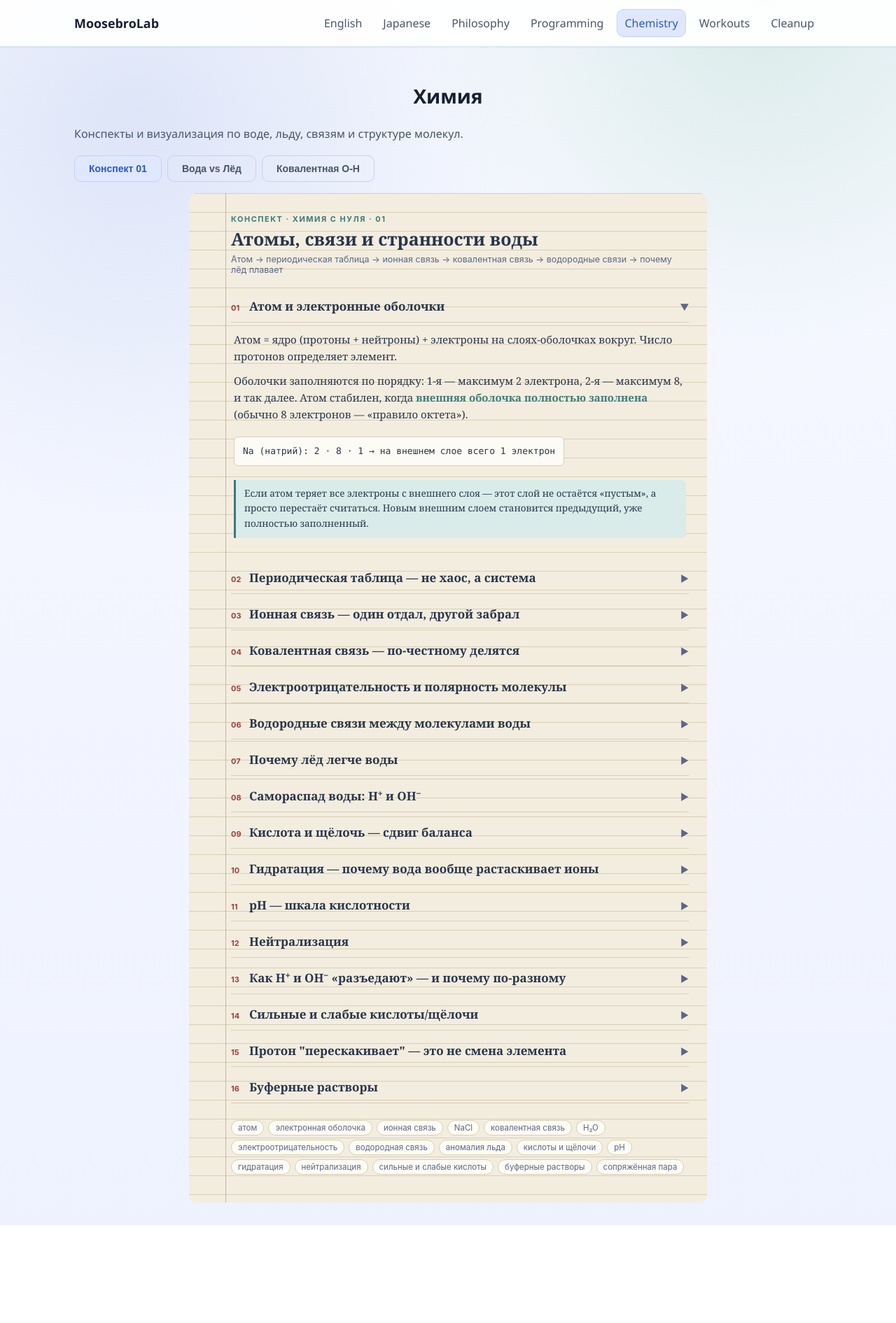
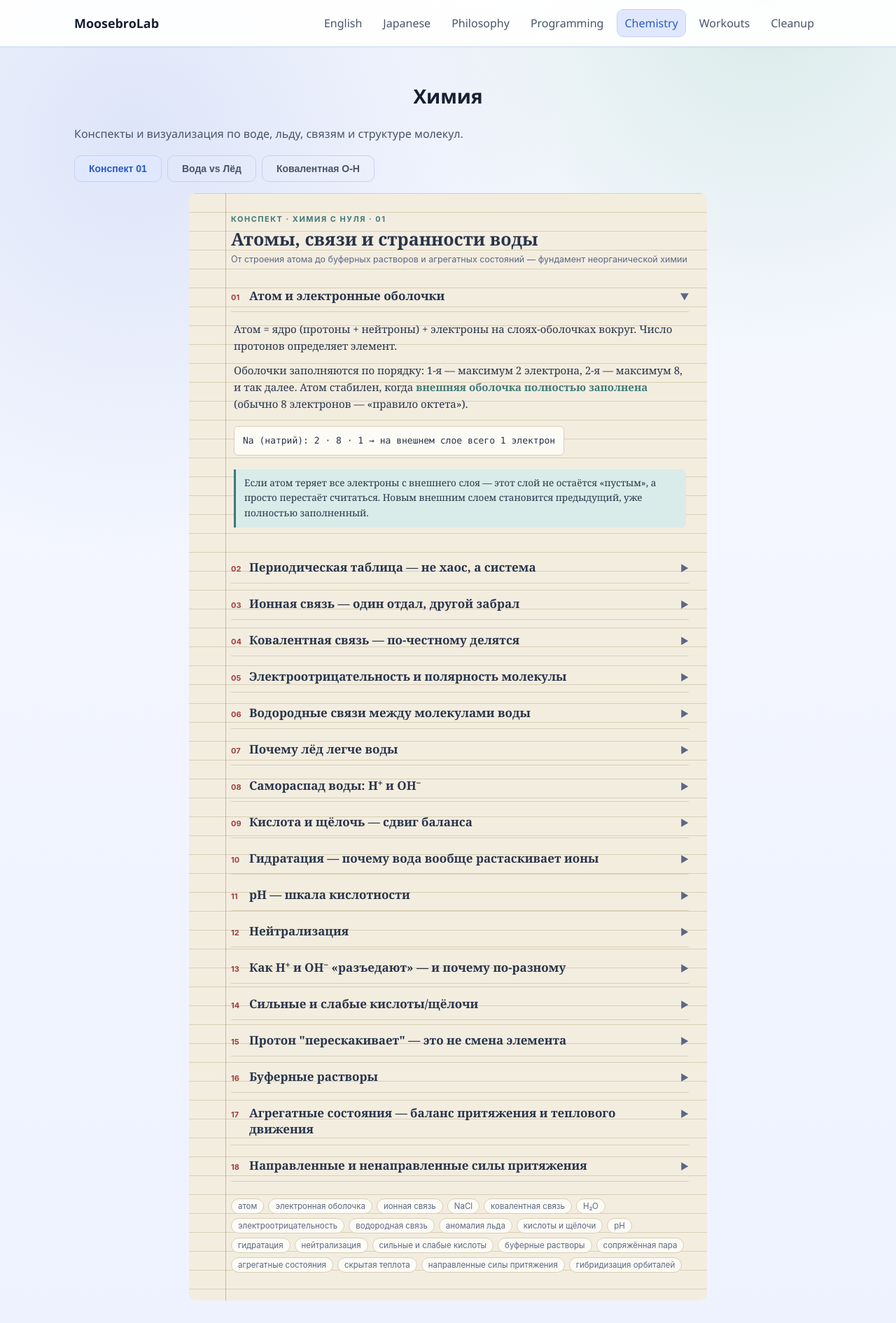
Before and after one commit to MikyViz/moosebroLab, a Vue app: page /chemistry in a window 1280 px wide. Shown: the whole page at 70% size. Before the commit the page ends 1751 px from the top, so only its background shows below. Built offline with nearby package versions, Linux system fonts and the light colour scheme.

Commit message:
новые знания по химии

```diff
--- a/src/data/chemistryConspectData.ts
+++ b/src/data/chemistryConspectData.ts
@@ -135,6 +135,27 @@ export const chemistryConspectSections: ConspectSection[] = [
       <div class="chem1-redflag">Пара сильная кислота / её остаток буфер не создаёт: остаток (например Cl⁻ от HCl) практически не хочет забирать протон обратно — равновесия, которое можно было бы использовать, там нет.</div>
     `,
   },
+  {
+    title: 'Агрегатные состояния — баланс притяжения и теплового движения',
+    body: `
+      <p>Состояние вещества — это вопрос того, кто побеждает: <b>межмолекулярное притяжение</b> (тянет частицы вместе) или <b>тепловое движение</b> (расталкивает их, растёт с температурой).</p>
+      <p><b>Твёрдое тело</b> — притяжение побеждает полностью, частицы зафиксированы в решётке, только вибрируют на месте.</p>
+      <p><b>Жидкость</b> — ничья с перевесом в сторону движения: частицы скользят друг мимо друга, но не разлетаются.</p>
+      <p><b>Газ</b> — движение побеждает полностью, притяжение не может удержать частицы вместе.</p>
+      <div class="chem1-callout">Фазовый переход — точка, где баланс резко меняется. Пока идёт сам переход (например, лёд тает при 0°C), вся подаваемая энергия уходит не на рост температуры, а на разрушение решётки — это называется <b>скрытая теплота</b>. Поэтому температура «замирает» на время всего перехода.</div>
+    `,
+  },
+  {
+    title: 'Направленные и ненаправленные силы притяжения',
+    body: `
+      <p>Почему у большинства веществ твёрдая форма плотнее жидкой, а у льда наоборот — определяется тем, <b>откуда берётся притяжение между частицами</b>.</p>
+      <p><b>Ненаправленные силы</b> — заряд «размазан» равномерно по частице, ей всё равно, с какой стороны подошёл сосед:</p>
+      <div class="chem1-example">Ионная связь (Na⁺/Cl⁻ — заряженная сфера) · металлическая связь (общее электронное «море») · ван-дер-ваальсовы силы (случайные наведённые заряды)</div>
+      <p>Такие вещества при затвердевании просто упаковываются максимально плотно — больше соседей, сильнее суммарное притяжение, ниже энергия.</p>
+      <p><b>Направленные силы</b> — заряд сосредоточен в конкретных «лепестках» электронной плотности (гибридизация орбиталей, неподелённые пары), торчащих в строго определённые стороны. Чтобы связь была прочной, лепестки должны выстроиться под правильным углом.</p>
+      <div class="chem1-callout">У кислорода в воде 4 таких лепестка (~109°, тетраэдрически): 2 заняты связями с водородом, 2 — свободные неподелённые пары, которые и образуют водородные связи с соседями. Плотная упаковка портит эти углы и рвёт часть связей — поэтому лёд «жертвует» компактностью ради сохранения максимума правильных направленных связей. Похожая аномалия встречается у кремния и некоторых форм висмута/галлия — везде, где притяжение в твёрдом виде тоже направленное.</div>
+    `,
+  },
 ]
 
 export const chemistryConspectTags = [
@@ -154,4 +175,8 @@ export const chemistryConspectTags = [
   'сильные и слабые кислоты',
   'буферные растворы',
   'сопряжённая пара',
+  'агрегатные состояния',
+  'скрытая теплота',
+  'направленные силы притяжения',
+  'гибридизация орбиталей',
 ]
--- a/src/views/ChemConspectView.vue
+++ b/src/views/ChemConspectView.vue
@@ -1,12 +1,15 @@
 <script setup lang="ts">
-import { reactive } from 'vue'
-import { chemistryConspectSections as sections, chemistryConspectTags as tags } from '../data/chemistryConspectData'
+import { reactive } from "vue";
+import {
+  chemistryConspectSections as sections,
+  chemistryConspectTags as tags,
+} from "../data/chemistryConspectData";
 
-const open = reactive(sections.map((_, index) => index === 0))
+const open = reactive(sections.map((_, index) => index === 0));
 
 const toggle = (index: number) => {
-  open[index] = !open[index]
-}
+  open[index] = !open[index];
+};
 </script>
 
 <template>
@@ -14,12 +17,19 @@ const toggle = (index: number) => {
     <header class="chem1-header">
       <p class="chem1-eyebrow">Конспект · химия с нуля · 01</p>
       <h2>Атомы, связи и странности воды</h2>
-      <p class="chem1-meta">Атом → периодическая таблица → ионная связь → ковалентная связь → водородные связи → почему лёд плавает</p>
+      <p class="chem1-meta">
+        От строения атома до буферных растворов и агрегатных состояний —
+        фундамент неорганической химии
+      </p>
     </header>
 
-    <div v-for="(section, index) in sections" :key="section.title" class="chem1-section">
+    <div
+      v-for="(section, index) in sections"
+      :key="section.title"
+      class="chem1-section"
+    >
       <div class="chem1-head" @click="toggle(index)">
-        <span class="chem1-num">{{ String(index + 1).padStart(2, '0') }}</span>
+        <span class="chem1-num">{{ String(index + 1).padStart(2, "0") }}</span>
         <span class="chem1-title">{{ section.title }}</span>
         <span class="chem1-arrow" :class="{ open: open[index] }">▶</span>
       </div>
@@ -43,9 +53,9 @@ const toggle = (index: number) => {
   --red: #a13d3d;
   --red-soft: #f1dcdc;
   --white: #fdfbf5;
-  font-family: Georgia, 'Times New Roman', serif;
-  background:
-    linear-gradient(var(--paper-line) 1px, transparent 1px) 0 0 / 100% 27px,
+  font-family: Georgia, "Times New Roman", serif;
+  background: linear-gradient(var(--paper-line) 1px, transparent 1px) 0 0 / 100%
+      27px,
     var(--paper);
   color: var(--ink);
   padding: 30px 26px 40px;
@@ -56,7 +66,7 @@ const toggle = (index: number) => {
 }
 
 .chem1-wrap::before {
-  content: '';
+  content: "";
   position: absolute;
   left: 52px;
   top: 0;
@@ -168,7 +178,7 @@ const toggle = (index: number) => {
 }
 
 .chem1-body :deep(.chem1-example) {
-  font-family: ui-monospace, 'SF Mono', Menlo, monospace;
+  font-family: ui-monospace, "SF Mono", Menlo, monospace;
   font-size: 13px;
   background: var(--white);
   border: 1px solid var(--paper-line);
```
